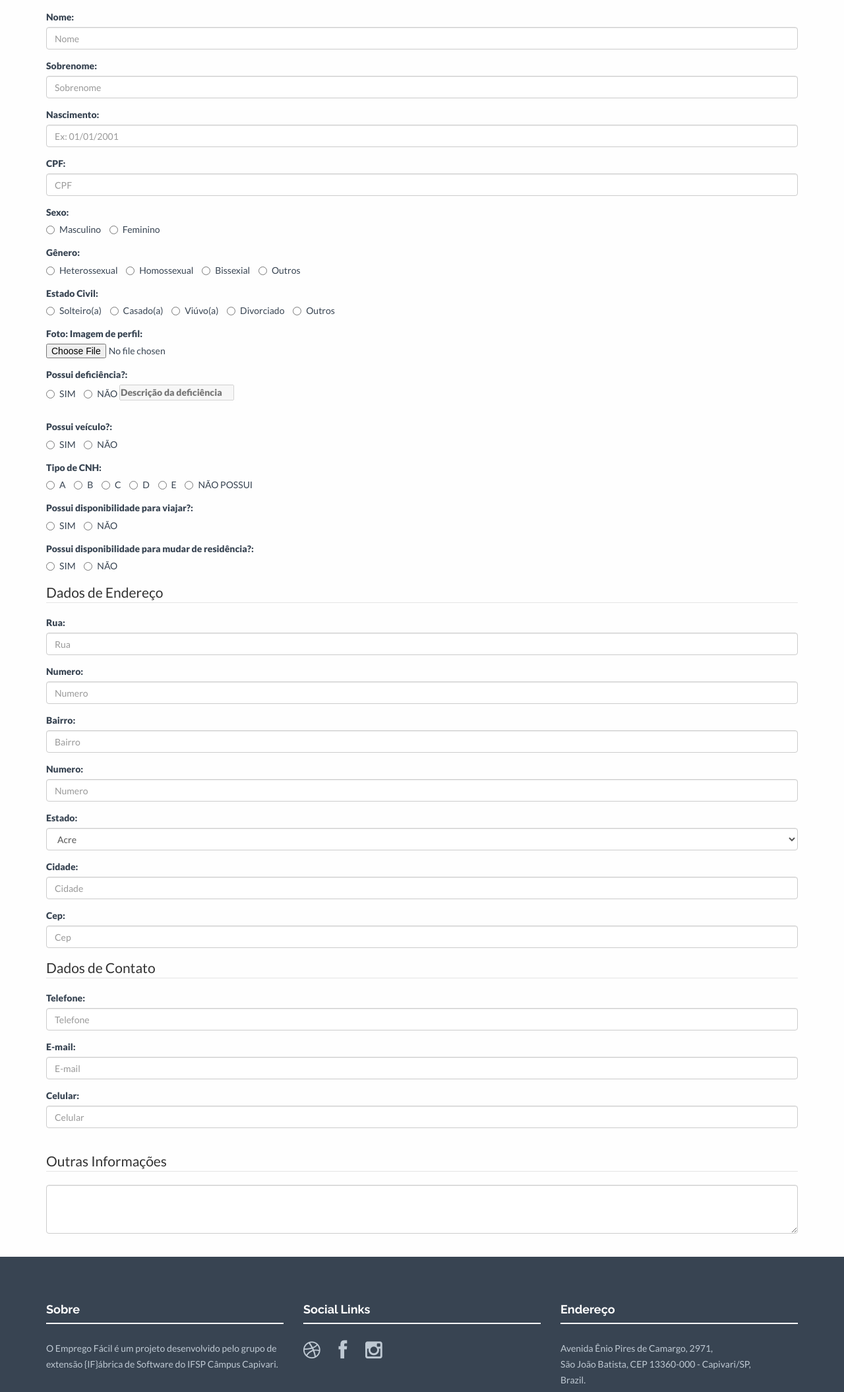
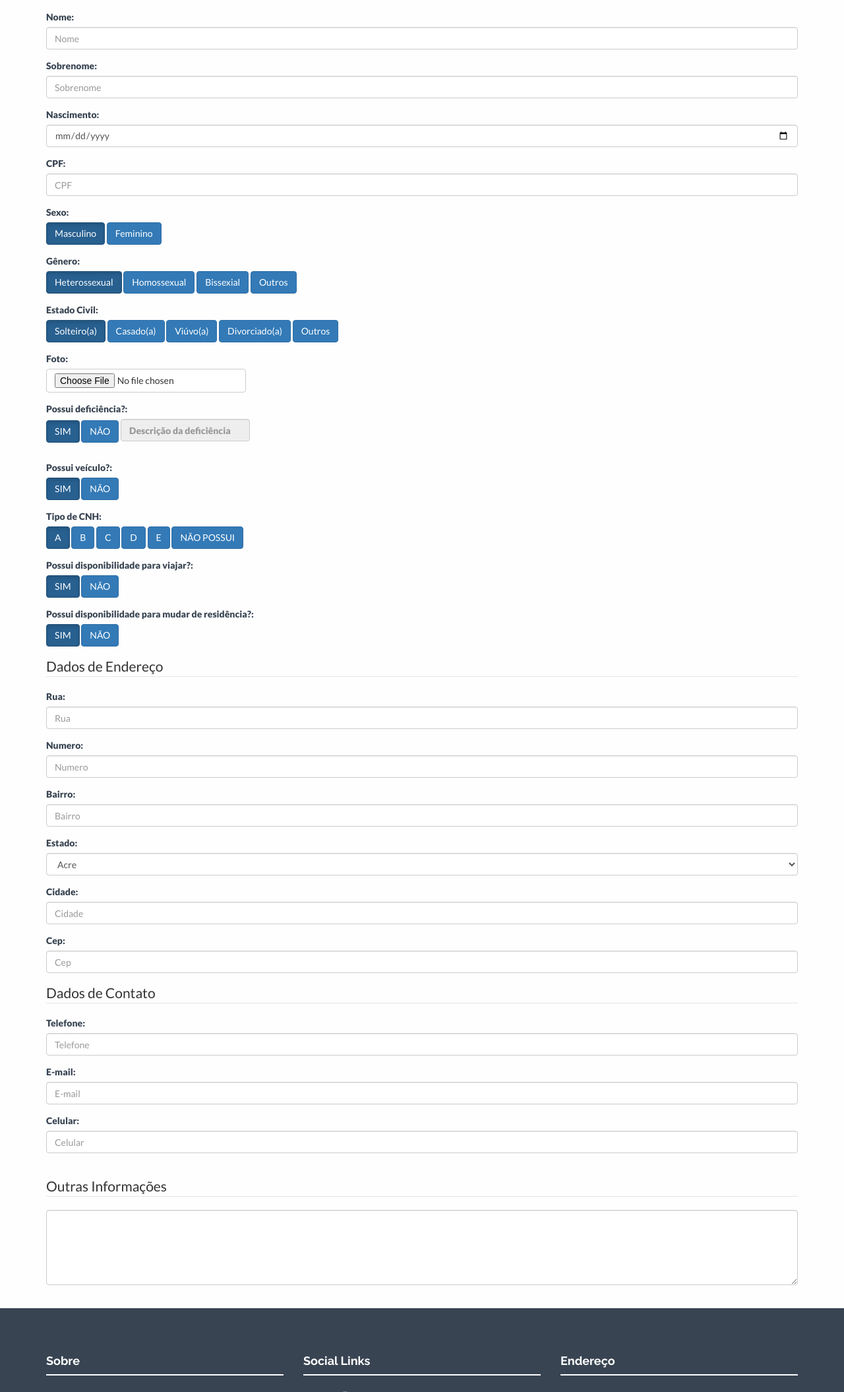
Before and after one commit to ifabricadesoftwareprojects/empregofacil, a CodeIgniter app: page /empregofacil/candidato in a window 1280 px wide, after a click on "Meus Dados". Shown: the part 177-2287 px from the top of the page at 66% size. Run offline with CodeIgniter, Linux system fonts and the light colour scheme; data that the repository does not hold is empty; some libraries are stand-ins or nearby versions.

Commit message:
editamos o view meus dados

```diff
--- a/application/views/candidato/aba_meus_dados_view.php
+++ b/application/views/candidato/aba_meus_dados_view.php
@@ -16,7 +16,7 @@
 
             <div class="form-group" align="left">
                 <label for="nome">Nascimento:</label>
-                <input type="text" name="nascimento" value="" class="form-control" placeholder="Ex: 01/01/2001">
+                <input type="date" name="nascimento" value="" class="form-control" placeholder="Ex: 01/01/2001">
             </div>
 
             <div class="form-group" align="left">
@@ -24,117 +24,119 @@
                 <input type="text" class="form-control"  placeholder="CPF" name="cpf">
             </div>
 
-            <div class="form-group" align="left" >
-                <label for="nome">Sexo:</label><br>
-                <label class="radio-inline">
-                    <input type="radio" name="sexo" value="m" />Masculino
+
+
+            <div class="form-group" data-toggle="buttons" align="left">
+                <label for="sexo">Sexo:</label><br>
+                <label class="btn btn-primary active">
+                    <input type="radio" name="sexo" value="m" checked> Masculino
                 </label>
-                <label class="radio-inline">
-                    <input type="radio" name="sexo" value="f" />Feminino
+                <label class="btn btn-primary">
+                    <input type="radio" name="sexo" value="f"> Feminino
                 </label>
             </div>
 
-            <div class="form-group" align="left">
+
+            <div class="form-group" data-toggle="buttons" align="left">
                 <label for="nome">Gênero:</label><br>
-                <label class="radio-inline">
-                    <input type="radio" name="genero" value="mhete" />Heterossexual
+                <label class="btn btn-primary active">
+                    <input type="radio" name="genero" value="hete" />Heterossexual
                 </label>
-                <label class="radio-inline">
+                <label class="btn btn-primary">
                     <input type="radio" name="genero" value="homo" />Homossexual
                 </label>
-                <label class="radio-inline">
+                <label class="btn btn-primary">
                     <input type="radio" name="genero" value="bi" />Bissexial
                 </label>
-                <label class="radio-inline">
+                <label class="btn btn-primary">
                     <input type="radio" name="genero" value="outros" />Outros
                 </label>
             </div>
 
-            <div class="form-group" align="left">
+            <div class="form-group" data-toggle="buttons" align="left">
                 <label for="nome">Estado Civil:</label><br>
-                <label class="radio-inline">
+                <label class="btn btn-primary active">
                     <input type="radio" name="ec" value="solteiro" />Solteiro(a)
                 </label>
-                <label class="radio-inline">
+                <label class="btn btn-primary">
                     <input type="radio" name="ec" value="casado" />Casado(a)
                 </label>
-                <label class="radio-inline">
+                <label class="btn btn-primary">
                     <input type="radio" name="ec" value="viuvo" />Viúvo(a)
                 </label>
-                <label class="radio-inline">
-                    <input type="radio" name="ec" value="divorciado" />Divorciado
+                <label class="btn btn-primary">
+                    <input type="radio" name="ec" value="divorciado" />Divorciado(a)
                 </label>
-                <label class="radio-inline">
+                <label class="btn btn-primary">
                     <input type="radio" name="ec" value="outros" />Outros
                 </label>
             </div>
 
             <div class="form-group" align="left">
                 <label for="nome">Foto:</label>
-                <label for="imagem">Imagem de perfil:</label>
-                <input type="file" name="imagem" >
+                <input type="file" class="btn btn-default btn-file" name="imagem" >
             </div>
 
-            <div class="form-group" align="left" >
+            <div class="form-group" data-toggle="buttons" align="left" >
                 <label for="nome">Possui deficiência?:</label><br>
-                <label class="radio-inline">
+                <label class="btn btn-primary active">
                     <input type="radio" name="deficiência" value="s" />SIM
                 </label>
-                <label class="radio-inline">
+                <label class="btn btn-primary">
                     <input type="radio" name="deficiência" value="n" />NÃO
                 </label>
                 <label class="form-group">
-                    <input type="text" disabled="disabled" name="descricao" placeholder="Descrição da deficiência"/>
+                    <input type="text" disabled="disabled" class="form-control"  placeholder="Descrição da deficiência" name="descricao">
                 </label>
             </div>
 
-            <div class="form-group" align="left">
+            <div class="form-group" data-toggle="buttons" align="left">
                 <label for="nome">Possui veículo?:</label><br>
-                <label class="radio-inline">
+                <label class="btn btn-primary active">
                     <input type="radio" name="veiculo" value="s" />SIM
                 </label>
-                <label class="radio-inline">
+                <label class="btn btn-primary">
                     <input type="radio" name="veiculo" value="n" />NÃO
                 </label>
             </div>
 
-            <div class="form-group" align="left">
+            <div class="form-group" data-toggle="buttons" align="left">
                 <label for="nome">Tipo de CNH:</label><br>
-                <label class="radio-inline">
+                <label class="btn btn-primary active">
                     <input type="radio" name="tipoCNH" value="a" />A
                 </label>
-                <label class="radio-inline">
+                <label class="btn btn-primary">
                     <input type="radio" name="tipoCNH" value="b" />B
                 </label>
-                <label class="radio-inline">
+                <label class="btn btn-primary">
                     <input type="radio" name="tipoCNH" value="c" />C
                 </label>
-                <label class="radio-inline">
+                <label class="btn btn-primary">
                     <input type="radio" name="tipoCNH" value="d" />D
                 </label>
-                <label class="radio-inline">
+                <label class="btn btn-primary">
                     <input type="radio" name="tipoCNH" value="e" />E
                 </label>
-                <label class="radio-inline">
+                <label class="btn btn-primary">
                     <input type="radio" name="tipoCNH" value="n" />NÃO POSSUI
                 </label>
 
             </div>
-            <div class="form-group" align="left">
+            <div class="form-group" data-toggle="buttons" align="left">
                 <label for="nome">Possui disponibilidade para viajar?:</label><br>
-                <label class="radio-inline">
+                <label class="btn btn-primary active">
                     <input type="radio" name="viajar" value="s" />SIM
                 </label>
-                <label class="radio-inline">
+                <label class="btn btn-primary">
                     <input type="radio" name="viajar" value="n" />NÃO
                 </label>
             </div>
-            <div class="form-group" align="left">
+            <div class="form-group" data-toggle="buttons" align="left">
                 <label for="nome">Possui disponibilidade para mudar de residência?:</label><br>
-                <label class="radio-inline">
+                <label class="btn btn-primary active">
                     <input type="radio" name="residencia" value="s" />SIM
                 </label>
-                <label class="radio-inline">
+                <label class="btn btn-primary">
                     <input type="radio" name="residencia" value="n" />NÃO
                 </label>
             </div>
@@ -155,10 +157,7 @@
                 <label for="bairro">Bairro:</label>
                 <input type="text" class="form-control"  placeholder="Bairro" name="bairro">
             </div>
-            <div class="form-group" align="left">
-                <label for="numero">Numero:</label>
-                <input type="text" class="form-control"  placeholder="Numero" name="numero">
-            </div>
+
             <div class="form-group" align="left">
                 <label for="estado">Estado:</label>
                 <select name="estado" class="form-control">
@@ -224,7 +223,7 @@
         <fieldset>
             <legend  align="left">Outras Informações</legend>
             <div class="form-group" align="left">
-                <textarea class="form-control" rows="3" name="outras"></textarea>
+                <textarea class="form-control" rows="5" name="outras"></textarea>
             </div>
         </fieldset></br>
     </form>
--- a/application/views/template.php
+++ b/application/views/template.php
@@ -15,6 +15,7 @@
 
         <!-- Custom styles for this template -->
         <link href="<?php echo base_url() ?>assets/css/style.css" rel="stylesheet">
+        <link href="<?php echo base_url() ?>assets/css/magic-check.css" rel="stylesheet">
         <link href="<?php echo base_url() ?>assets/css/font-awesome.min.css" rel="stylesheet">
 
 
--- a/assets/js/candidato.js
+++ b/assets/js/candidato.js
@@ -1,3 +1,4 @@
+
 $(document).ready(function(){
     //Limpar o form quando o usuário fechar o modal
     $('.modal').on('hidden.bs.modal', function(){
```
